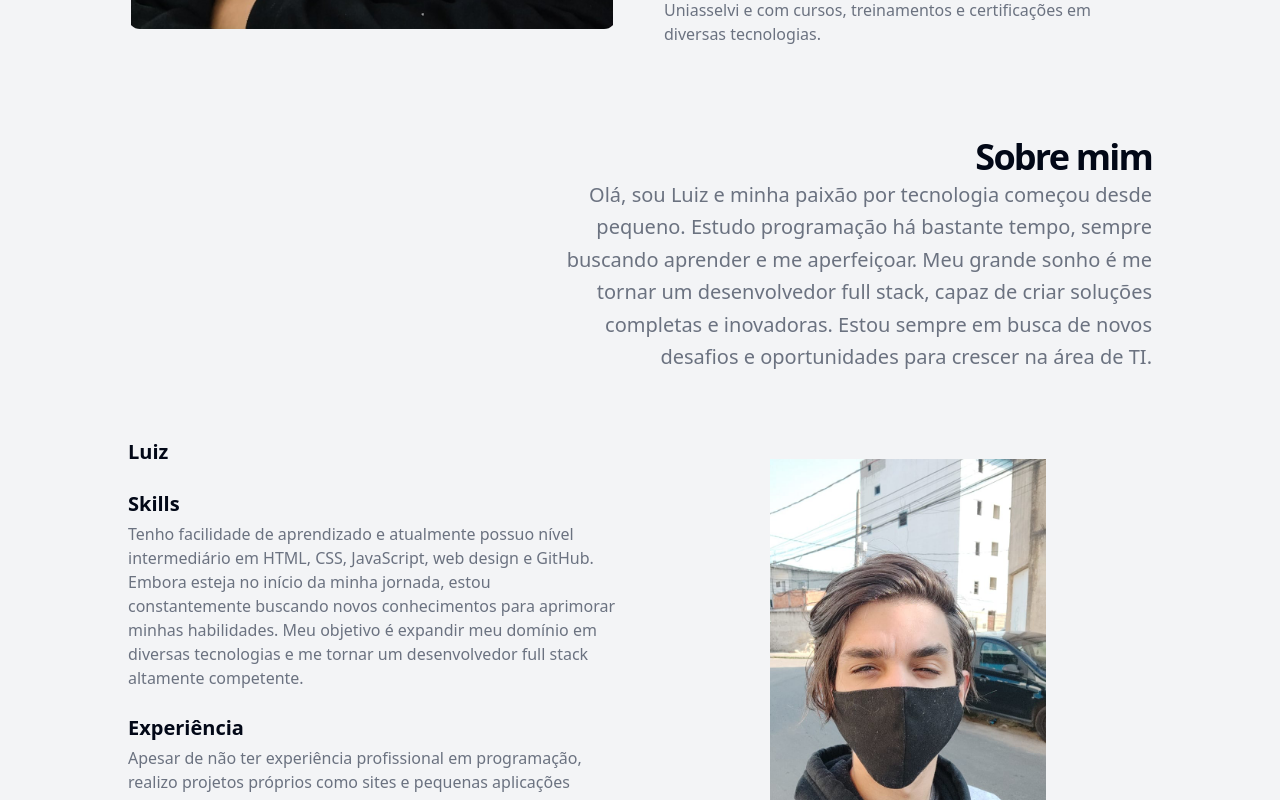
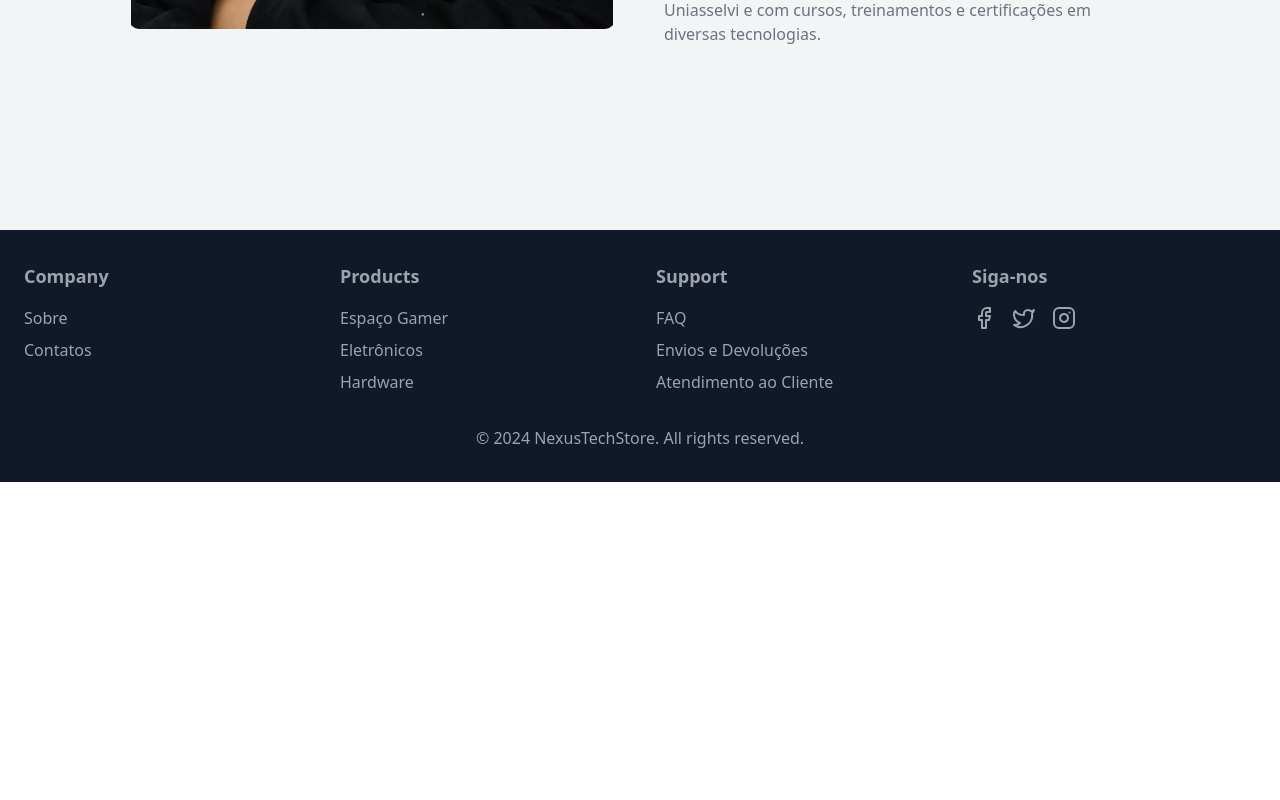
Before and after one commit to ViitorAugusto/Catalog-Uniasselvi, a Next.js app: page /about in a window 1280 px wide. Shown: the part 1700-2500 px from the top of the page. After the commit the page ends 2182 px from the top, so only its background shows below. Built offline with nearby package versions, Linux system fonts and the light colour scheme.

Commit message:
fix layout

```diff
--- a/src/app/(home)/about/page.tsx
+++ b/src/app/(home)/about/page.tsx
@@ -38,7 +38,7 @@ export default function AboutPage() {
                   diversas tecnologias."
       />
 
-      <AboutProfile
+      {/* <AboutProfile
         styles={true}
         description="Olá, sou Luiz e minha paixão por tecnologia começou desde pequeno. Estudo programação há bastante tempo, sempre buscando aprender e me aperfeiçoar. Meu grande sonho é me tornar um desenvolvedor full stack, capaz de criar soluções completas e inovadoras. Estou sempre em busca de novos desafios e oportunidades para crescer na área de TI."
         name="Luiz"
@@ -71,7 +71,7 @@ export default function AboutPage() {
         skills="..."
         experience="..."
         education="..."
-      />
+      /> */}
     </section>
   );
 }
--- a/src/app/(home)/catalog/_components/catalog-products.tsx
+++ b/src/app/(home)/catalog/_components/catalog-products.tsx
@@ -35,7 +35,7 @@ export const CatalogProducts = ({ item }: CatalogProductsProps) => {
   };
 
   return (
-    <div className="h-80 rounded-lg dark:bg-gray-950 shadow-2xl  border border-gray-100">
+    <div className="h-80 rounded-lg dark:bg-gray-950 shadow-2xl  border border-gray-100 dark:border-none">
       <Link href={`/catalog/${item.slug}`}>
         <Image
           className="rounded-t-lg w-full h-48 object-cover"
```
